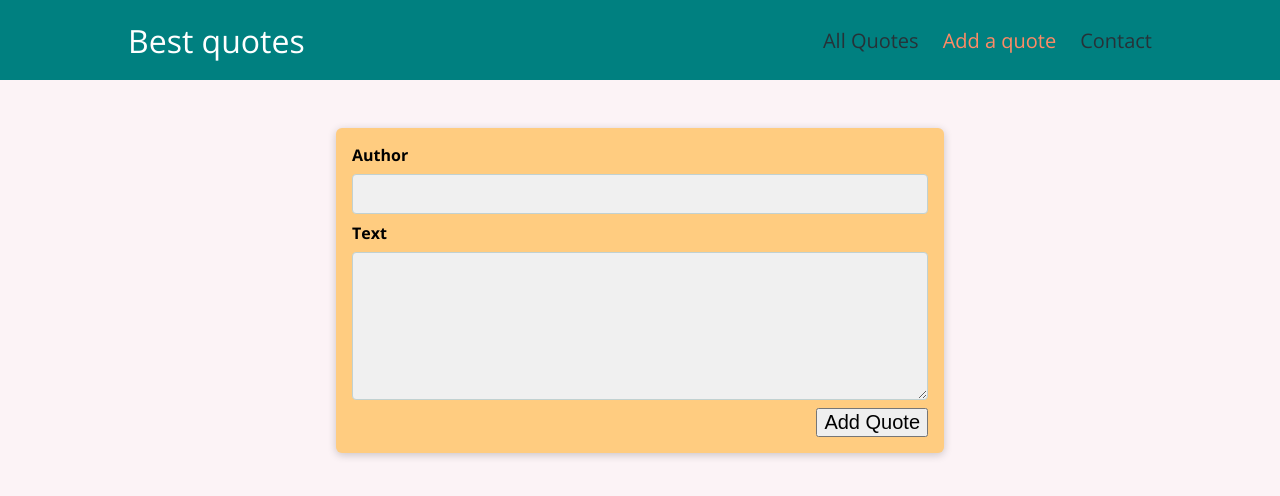
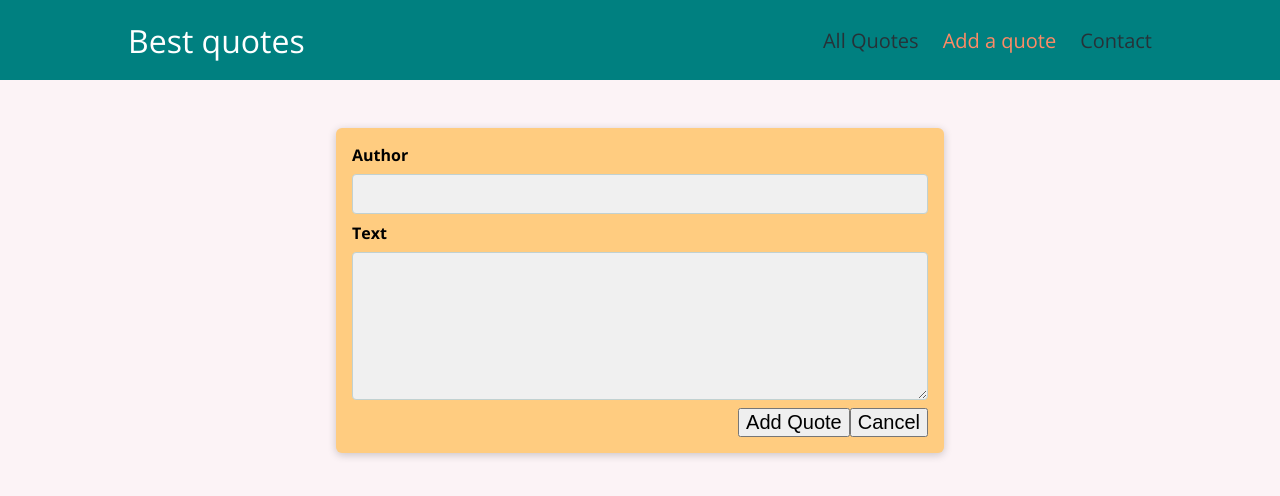
Before and after one commit to WEBundle-xyz/React-router-dom-6, a React (Create React App) app: page /new-quote in a window 1280 px wide. Shown: the top 496 px of the page. Built offline with nearby package versions, Linux system fonts and the light colour scheme.

Commit message:
Prgramatic navigation by using useNavigation

```diff
--- a/src/components/quotes/QuoteForm.js
+++ b/src/components/quotes/QuoteForm.js
@@ -1,4 +1,5 @@
 import { useRef } from 'react';
+import { useNavigate } from 'react-router-dom';
 
 import Card from '../UI/Card';
 import LoadingSpinner from '../UI/LoadingSpinner';
@@ -7,6 +8,12 @@ import classes from './QuoteForm.module.css';
 const QuoteForm = (props) => {
   const authorInputRef = useRef();
   const textInputRef = useRef();
+
+  const navigate = useNavigate();
+
+  const cancelAddNewQuoteHandler = () => {
+    navigate('/quotes', { replace: true });
+  };
 
   function submitFormHandler(event) {
     event.preventDefault();
@@ -38,6 +45,7 @@ const QuoteForm = (props) => {
         </div>
         <div className={classes.actions}>
           <button className='btn'>Add Quote</button>
+          <button onClick={cancelAddNewQuoteHandler}>Cancel</button>
         </div>
       </form>
     </Card>
--- a/src/pages/NewQuote.js
+++ b/src/pages/NewQuote.js
@@ -1,5 +1,3 @@
-import React from 'react';
-
 import QuoteForm from '../components/quotes/QuoteForm';
 
 const NewQuote = () => {
```
Also changed, not shown: 1 other file (tests, documents, lock files or other folders).
